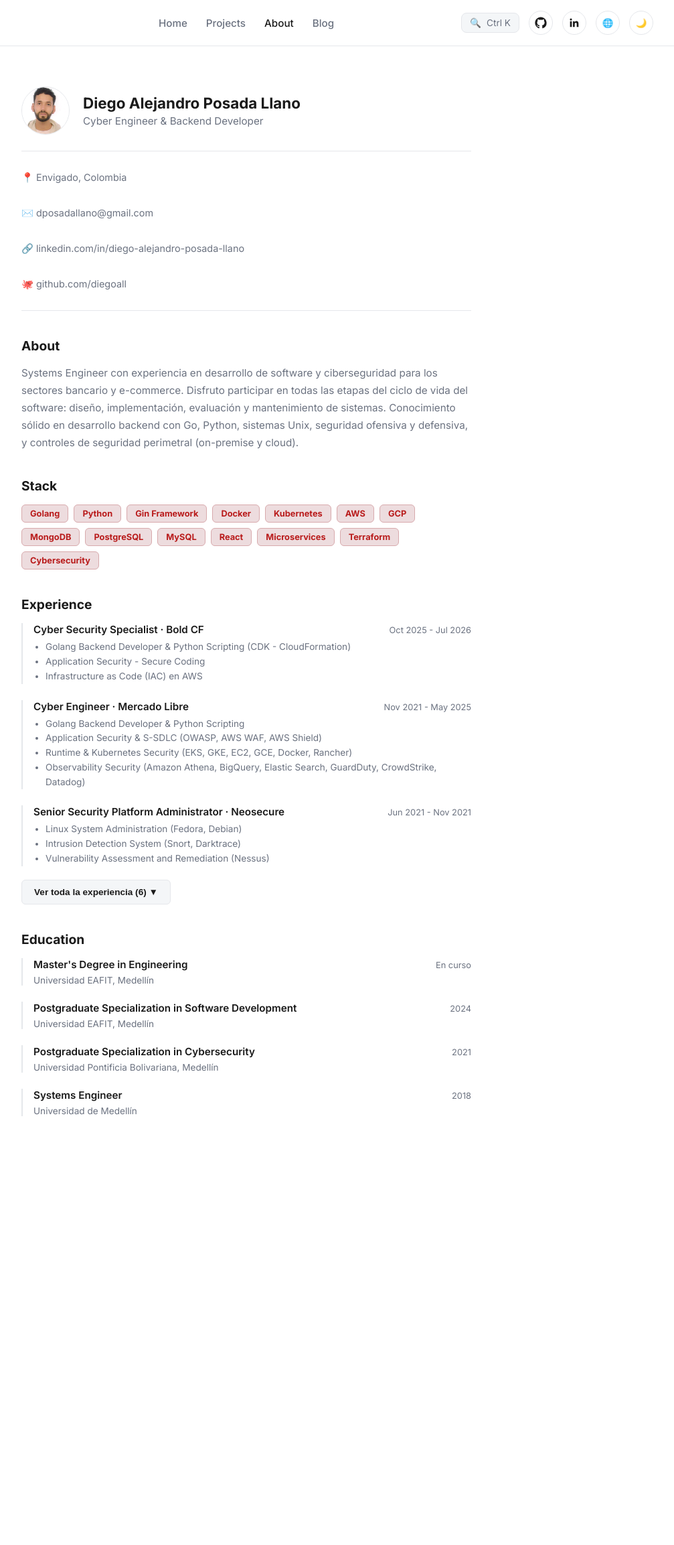
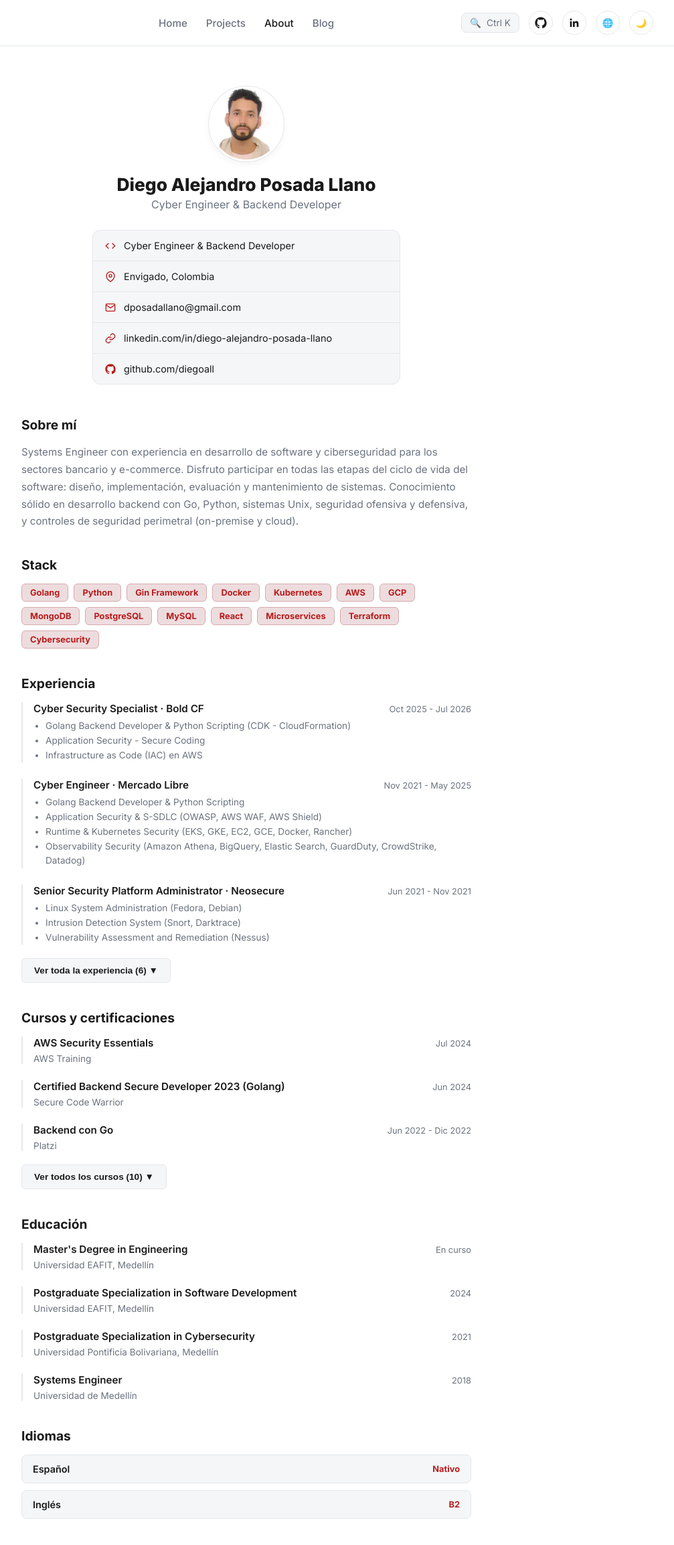
Before and after one commit to DiegoAll/diegoall.github.io, a React app in the folder frontend/: page /about in a window 1280 px wide. Shown: the top 2306 px of the page at 67% size, without its empty margins (272-1279 px from the left). Before the commit the page ends 1806 px from the top, so only its background shows below. Built offline with nearby package versions, Linux system fonts and the light colour scheme; the HTML template or start-up script is replaced by a standard one.

Commit message:
Abour improvement in header

```diff
--- a/frontend/src/index.css
+++ b/frontend/src/index.css
@@ -336,7 +336,6 @@ a {
   color: rgba(255, 255, 255, 0.85);
 }
 
-/* Screenshot/logo del proyecto cuando existe, en vez de la inicial+degradado */
 .project-thumb-img {
   width: 100%;
   height: 100%;
@@ -383,7 +382,6 @@ a {
   gap: 7px;
 }
 
-/* Badges resaltados con color de acento para no perderse frente a la descripción */
 .stack-chip {
   padding: 5px 12px;
   border-radius: 6px;
@@ -446,8 +444,6 @@ a {
   background-color: var(--bg-alt);
 }
 
-/* Cuando "Code" es el único botón disponible (no hay Demo), se resalta con
-   el color de acento para que no se pierda sobre el fondo blanco/oscuro */
 .btn-code-solo {
   background: color-mix(in srgb, var(--accent) 12%, var(--bg));
   border: 1px solid var(--accent);
@@ -465,44 +461,64 @@ a {
   padding: 60px 24px 100px;
 }
 
-.about-profile {
+.about-header {
   display: flex;
+  flex-direction: column;
   align-items: center;
-  gap: 20px;
-  margin-bottom: 24px;
+  text-align: center;
+  margin-bottom: 48px;
 }
 
 .about-avatar {
-  width: 72px;
-  height: 72px;
+  width: 112px;
+  height: 112px;
   border-radius: 50%;
   object-fit: cover;
   background-color: var(--bg-alt);
-  border: 1px solid var(--border);
+  border: 3px solid var(--bg);
+  box-shadow: 0 0 0 1px var(--border), var(--shadow);
+  margin-bottom: 18px;
 }
 
 .about-name {
-  font-size: 1.4rem;
-  font-weight: 700;
+  font-size: 1.65rem;
+  font-weight: 800;
   margin: 0 0 4px;
 }
 
 .about-role {
   color: var(--text-muted);
-  font-size: 0.95rem;
-  margin: 0;
+  font-size: 1rem;
+  margin: 0 0 28px;
 }
 
-.about-contact {
+.about-info-card {
+  width: 100%;
+  max-width: 460px;
+  border: 1px solid var(--border);
+  border-radius: 12px;
+  background: var(--bg-alt);
+  overflow: hidden;
+  text-align: left;
+}
+
+.about-info-item {
   display: flex;
-  flex-direction: column;
-  gap: 6px;
-  padding: 16px 0;
-  border-top: 1px solid var(--border);
+  align-items: center;
+  gap: 12px;
+  padding: 14px 18px;
+  font-size: 0.9rem;
+  color: var(--text);
   border-bottom: 1px solid var(--border);
-  margin-bottom: 40px;
-  font-size: 0.9rem;
-  color: var(--text-muted);
+}
+
+.about-info-item:last-child {
+  border-bottom: none;
+}
+
+.about-info-item svg {
+  flex-shrink: 0;
+  color: var(--accent);
 }
 
 .about-section {
@@ -527,7 +543,6 @@ a {
   gap: 8px;
 }
 
-/* Mismo tratamiento que .stack-chip, para consistencia visual en todo el sitio */
 .skill-chip {
   padding: 5px 12px;
   border-radius: 6px;
@@ -599,6 +614,33 @@ a {
   background-color: var(--border);
 }
 
+.languages-list {
+  display: flex;
+  flex-direction: column;
+  gap: 10px;
+}
+
+.language-item {
+  display: flex;
+  justify-content: space-between;
+  align-items: center;
+  padding: 12px 16px;
+  border: 1px solid var(--border);
+  border-radius: 8px;
+  background: var(--bg-alt);
+}
+
+.language-name {
+  font-size: 0.9rem;
+  font-weight: 600;
+}
+
+.language-level {
+  font-size: 0.8rem;
+  color: var(--accent);
+  font-weight: 700;
+}
+
 /* ── Search Modal ───────────────────────────────────── */
 .search-overlay {
   position: fixed;
--- a/frontend/src/pages/About.jsx
+++ b/frontend/src/pages/About.jsx
@@ -76,29 +76,109 @@ const education = [
   { title: 'Systems Engineer', place: 'Universidad de Medellín', period: '2018' },
 ];
 
+const courses = [
+  { title: 'AWS Security Essentials', place: 'AWS Training', period: 'Jul 2024' },
+  { title: 'Certified Backend Secure Developer 2023 (Golang)', place: 'Secure Code Warrior', period: 'Jun 2024' },
+  { title: 'Backend con Go', place: 'Platzi', period: 'Jun 2022 - Dic 2022' },
+  { title: 'Security in Google Cloud', place: 'Arki1', period: 'Ago 2022' },
+  { title: 'Networking in Google Cloud', place: 'Arki1', period: 'Jul 2022 - Ago 2022' },
+  { title: 'Auditor interno ISO/IEC 27001:2013 - SGSI', place: 'SGS Academy Perú', period: 'Nov 2020' },
+  { title: 'CDSS Certified Defensive Security Specialist', place: 'DSTEAM', period: 'Oct 2019 - Ene 2020' },
+  { title: 'English Certification - APTIS B2', place: 'British Council', period: 'Nov 2018' },
+  { title: 'CODSE Certified Offensive and Defensive Security Expert', place: 'DSTEAM', period: 'Oct 2017 - Dic 2017' },
+  { title: 'CODSP Certified Offensive and Defensive Security Professional', place: 'DSTEAM', period: 'May 2017 - Jun 2017' },
+];
+
+const languages = [
+  { name: 'Español', level: 'Nativo' },
+  { name: 'Inglés', level: 'B2' },
+];
+
+// Íconos SVG minimalistas, estilo ivansaul, en vez de emojis
+function IconRole() {
+  return (
+    <svg width="16" height="16" viewBox="0 0 24 24" fill="none" stroke="currentColor" strokeWidth="2">
+      <polyline points="16 18 22 12 16 6" />
+      <polyline points="8 6 2 12 8 18" />
+    </svg>
+  );
+}
+
+function IconLocation() {
+  return (
+    <svg width="16" height="16" viewBox="0 0 24 24" fill="none" stroke="currentColor" strokeWidth="2">
+      <path d="M21 10c0 7-9 13-9 13s-9-6-9-13a9 9 0 0 1 18 0z" />
+      <circle cx="12" cy="10" r="3" />
+    </svg>
+  );
+}
+
+function IconMail() {
+  return (
+    <svg width="16" height="16" viewBox="0 0 24 24" fill="none" stroke="currentColor" strokeWidth="2">
+      <rect x="2" y="4" width="20" height="16" rx="2" />
+      <path d="m22 6-10 7L2 6" />
+    </svg>
+  );
+}
+
+function IconLink() {
+  return (
+    <svg width="16" height="16" viewBox="0 0 24 24" fill="none" stroke="currentColor" strokeWidth="2">
+      <path d="M10 13a5 5 0 0 0 7.54.54l3-3a5 5 0 0 0-7.07-7.07l-1.72 1.71" />
+      <path d="M14 11a5 5 0 0 0-7.54-.54l-3 3a5 5 0 0 0 7.07 7.07l1.71-1.71" />
+    </svg>
+  );
+}
+
+function IconGithub() {
+  return (
+    <svg width="16" height="16" viewBox="0 0 24 24" fill="currentColor">
+      <path d="M12 .5C5.65.5.5 5.65.5 12c0 5.08 3.29 9.39 7.86 10.91.58.1.79-.25.79-.56 0-.28-.01-1.02-.02-2-3.2.7-3.87-1.54-3.87-1.54-.53-1.34-1.29-1.7-1.29-1.7-1.06-.72.08-.71.08-.71 1.17.08 1.78 1.2 1.78 1.2 1.04 1.78 2.73 1.27 3.4.97.1-.75.4-1.27.73-1.56-2.55-.29-5.23-1.28-5.23-5.68 0-1.26.45-2.29 1.19-3.09-.12-.29-.52-1.46.11-3.05 0 0 .97-.31 3.18 1.18a11.05 11.05 0 0 1 5.8 0c2.2-1.49 3.17-1.18 3.17-1.18.64 1.59.24 2.76.12 3.05.74.8 1.19 1.83 1.19 3.09 0 4.41-2.69 5.38-5.25 5.67.41.36.78 1.06.78 2.15 0 1.55-.01 2.8-.01 3.18 0 .31.21.67.8.56A10.99 10.99 0 0 0 23.5 12C23.5 5.65 18.35.5 12 .5z" />
+    </svg>
+  );
+}
+
 function About() {
   const [showAllExperience, setShowAllExperience] = useState(false);
+  const [showAllCourses, setShowAllCourses] = useState(false);
+
   const visibleExperience = showAllExperience ? experience : experience.slice(0, 3);
+  const visibleCourses = showAllCourses ? courses : courses.slice(0, 3);
 
   return (
     <div className="about-page">
-      <div className="about-profile">
+      <div className="about-header">
         <img src="/profile.png" alt="Diego Alejandro" className="about-avatar" />
-        <div>
-          <h1 className="about-name">Diego Alejandro Posada Llano</h1>
-          <p className="about-role">Cyber Engineer & Backend Developer</p>
+        <h1 className="about-name">Diego Alejandro Posada Llano</h1>
+        <p className="about-role">Cyber Engineer & Backend Developer</p>
+
+        <div className="about-info-card">
+          <div className="about-info-item">
+            <IconRole />
+            <span>Cyber Engineer & Backend Developer</span>
+          </div>
+          <div className="about-info-item">
+            <IconLocation />
+            <span>Envigado, Colombia</span>
+          </div>
+          <div className="about-info-item">
+            <IconMail />
+            <span>dposadallano@gmail.com</span>
+          </div>
+          <div className="about-info-item">
+            <IconLink />
+            <span>linkedin.com/in/diego-alejandro-posada-llano</span>
+          </div>
+          <div className="about-info-item">
+            <IconGithub />
+            <span>github.com/diegoall</span>
+          </div>
         </div>
       </div>
 
-      <div className="about-contact">
-        <p>📍 Envigado, Colombia</p>
-        <p>✉️ dposadallano@gmail.com</p>
-        <p>🔗 linkedin.com/in/diego-alejandro-posada-llano</p>
-        <p>🐙 github.com/diegoall</p>
-      </div>
-
       <section className="about-section">
-        <h2 className="about-section-title">About</h2>
+        <h2 className="about-section-title">Sobre mí</h2>
         <p className="about-text">
           Systems Engineer con experiencia en desarrollo de software y ciberseguridad
           para los sectores bancario y e-commerce. Disfruto participar en todas las
@@ -119,7 +199,7 @@ function About() {
       </section>
 
       <section className="about-section">
-        <h2 className="about-section-title">Experience</h2>
+        <h2 className="about-section-title">Experiencia</h2>
         <div className="timeline">
           {visibleExperience.map((job) => (
             <div className="timeline-item" key={job.role + job.company}>
@@ -147,7 +227,31 @@ function About() {
       </section>
 
       <section className="about-section">
-        <h2 className="about-section-title">Education</h2>
+        <h2 className="about-section-title">Cursos y certificaciones</h2>
+        <div className="timeline">
+          {visibleCourses.map((course) => (
+            <div className="timeline-item" key={course.title}>
+              <div className="timeline-header">
+                <h3 className="timeline-role">{course.title}</h3>
+                <span className="timeline-period">{course.period}</span>
+              </div>
+              <p className="timeline-place">{course.place}</p>
+            </div>
+          ))}
+        </div>
+
+        {courses.length > 3 && (
+          <button
+            className="show-more-btn"
+            onClick={() => setShowAllCourses(!showAllCourses)}
+          >
+            {showAllCourses ? 'Ver menos ▲' : `Ver todos los cursos (${courses.length}) ▼`}
+          </button>
+        )}
+      </section>
+
+      <section className="about-section">
+        <h2 className="about-section-title">Educación</h2>
         <div className="timeline">
           {education.map((edu) => (
             <div className="timeline-item" key={edu.title}>
@@ -160,6 +264,18 @@ function About() {
           ))}
         </div>
       </section>
+
+      <section className="about-section">
+        <h2 className="about-section-title">Idiomas</h2>
+        <div className="languages-list">
+          {languages.map((lang) => (
+            <div className="language-item" key={lang.name}>
+              <span className="language-name">{lang.name}</span>
+              <span className="language-level">{lang.level}</span>
+            </div>
+          ))}
+        </div>
+      </section>
     </div>
   );
 }
```
